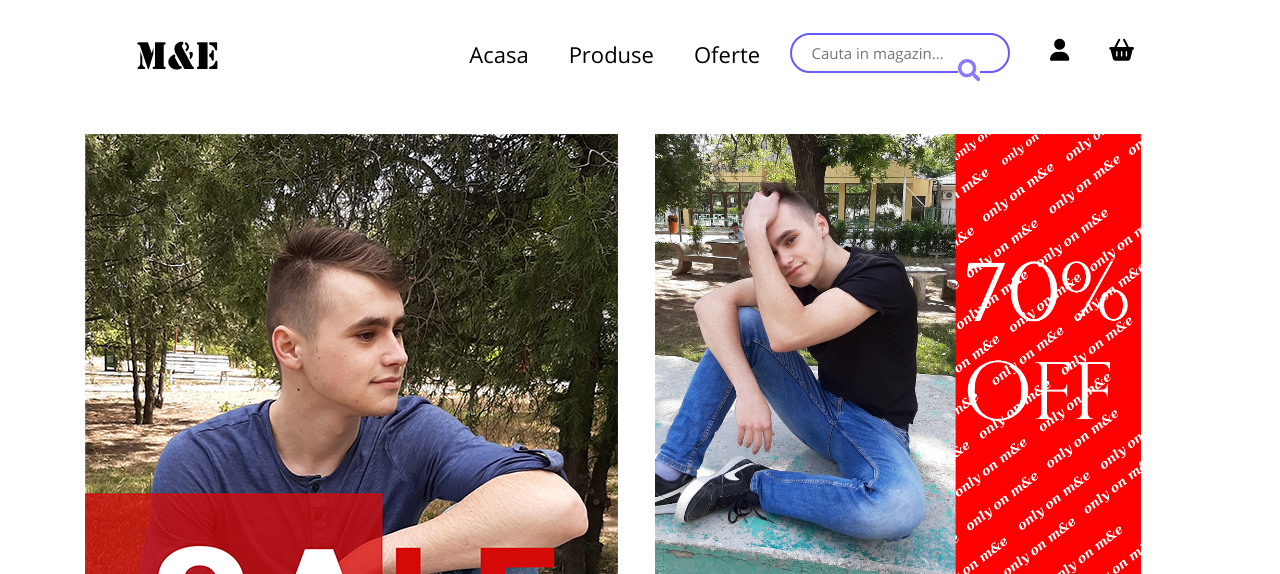
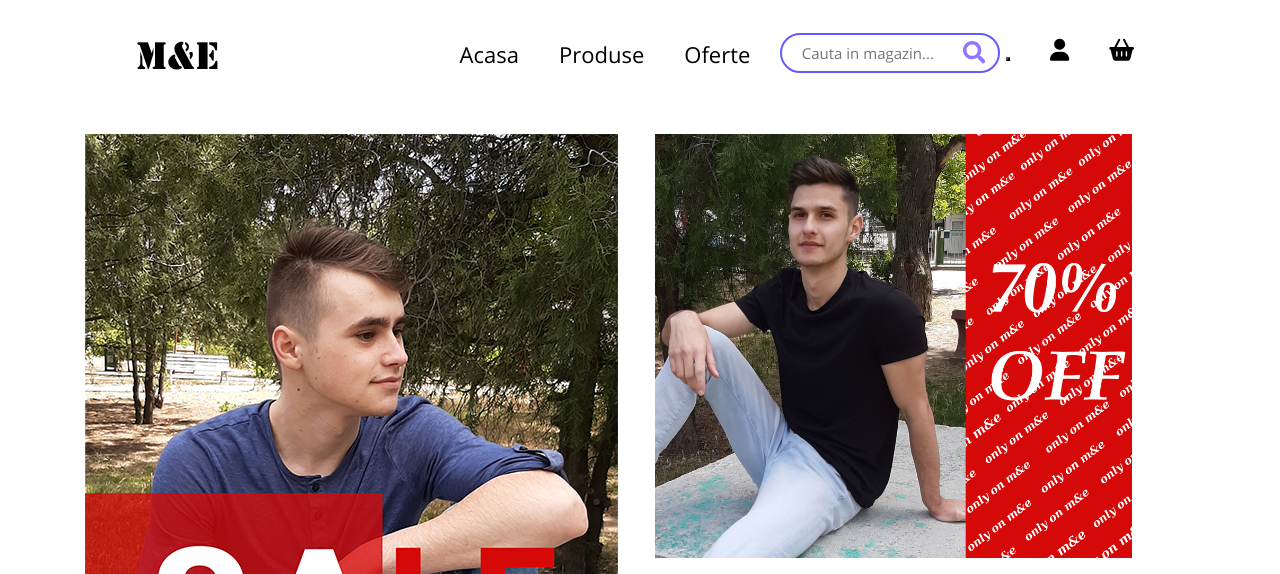
Before and after one commit to lazarelvis/shop, a PHP site: page /oferte.php in a window 1280 px wide. Shown: the top 574 px of the page. Run offline with PHP 8.4, Linux system fonts and the light colour scheme; data that the repository does not hold is empty; some libraries are stand-ins or nearby versions; grey boxes are pictures that could not be loaded.

Commit message:
Iconita search(aranjare) si poze oferte

```diff
--- a/css/styleoferte.css
+++ b/css/styleoferte.css
@@ -304,4 +304,41 @@ input[type="email"],input[type="password"]{
         left: 40px;
         margin: 0 auto;
     }
+    .primary-small-banner img{
+        width:unset;
+    }
+}@media screen and (min-width: 501px) {
+
+    .primary-small-banner img{
+        width:88.3%;
+    }
 }
+@media screen and (max-width: 1370px) {
+
+    .primary-small-banner img{
+        width:88.3%;
+    }
+}
+
+@media screen and (min-width: 1370px) {
+    .button-reset svg{
+        border: none;
+        background-color: white;
+        font-size: 18px;
+        position: absolute;
+        right: 210px;
+        top: 60px;
+        color: #8E78FF;
+    }
+}
+@media screen and (max-width: 1370px) {
+    .button-reset svg{
+        border: none;
+        background-color: white;
+        font-size: 18px;
+        position: absolute;
+        right: 195px;
+        top: 41px;
+        color: #8E78FF;
+    }
+}
--- a/navbar.php
+++ b/navbar.php
@@ -23,7 +23,7 @@
             <?php } else{ ?>
             <?php } ?>
             <li id="meniu" class="right nu"><input type="text" placeholder="     Cauta in magazin...">
-                <button type="submit" name="header_search_submit" class="button-reset color-inherit db o-60 absolute center-v right-1 hover-primary6" style="border: none; background-color: white; font-size: 18px; position:absolute; right: 200px; top:55px; color: #8E78FF ">
+                <button type="submit" name="header_search_submit" class="button-reset color-inherit db o-60 absolute center-v right-1 hover-primary6" >
                     <svg aria-hidden="true" focusable="false" data-prefix="fas" data-icon="search" role="img" xmlns="http://www.w3.org/2000/svg" viewBox="0 0 512 512" class="svg-inline--fa fa-search fa-w-16 fa-fw">
                         <path fill="currentColor" d="M505 442.7L405.3 343c-4.5-4.5-10.6-7-17-7H372c27.6-35.3 44-79.7 44-128C416 93.1 322.9 0 208 0S0 93.1 0 208s93.1 208 208 208c48.3 0 92.7-16.4 128-44v16.3c0 6.4 2.5 12.5 7 17l99.7 99.7c9.4 9.4 24.6 9.4 33.9 0l28.3-28.3c9.4-9.4 9.4-24.6.1-34zM208 336c-70.7 0-128-57.2-128-128 0-70.7 57.2-128 128-128 70.7 0 128 57.2 128 128 0 70.7-57.2 128-128 128z" class="">
                         </path>
--- a/oferte.php
+++ b/oferte.php
@@ -31,10 +31,10 @@ session_start();
           <div class="col-md-6 col-sm-12 col-xs-12">
               <div class="row ">
                   <div class="col-lg-12 col-md-12 col-sm-6 col-xs-12 primary-small-banner">
-                      <img class="img-fluid mt-3" src="./img/oferta1.png" style="width: 90%;">
+                      <img class="img-fluid mt-3" src="./img/oferta1.png">
                   </div>
                   <div class="col-lg-12 col-md-12 col-sm-6 col-xs-12 primary-small-banner">
-                      <img class="img-fluid mt-3" src="./img/oferta2.png" style="width: 90%;">
+                      <img class="img-fluid mt-3" src="./img/oferta2.png">
                   </div>
               </div>
           </div>
```
Also changed, not shown: css/style.css (+22 -0 lines), css/styleCosCumparaturi.css (+23 -0 lines), css/styleInregistrare.css (+22 -0 lines), css/styleshop.css (+22 -0 lines), img/oferta1.png, 1 other file.
